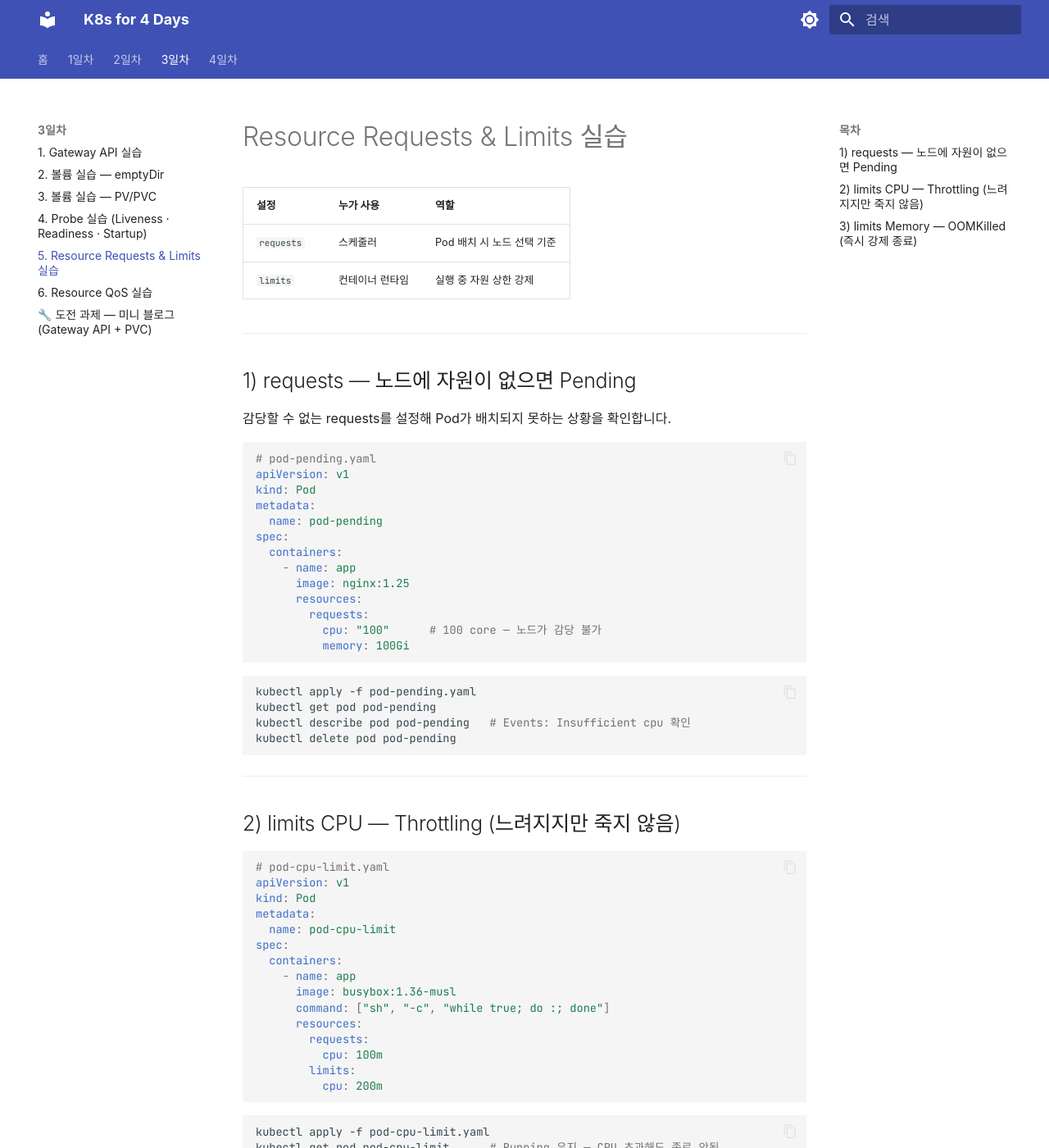
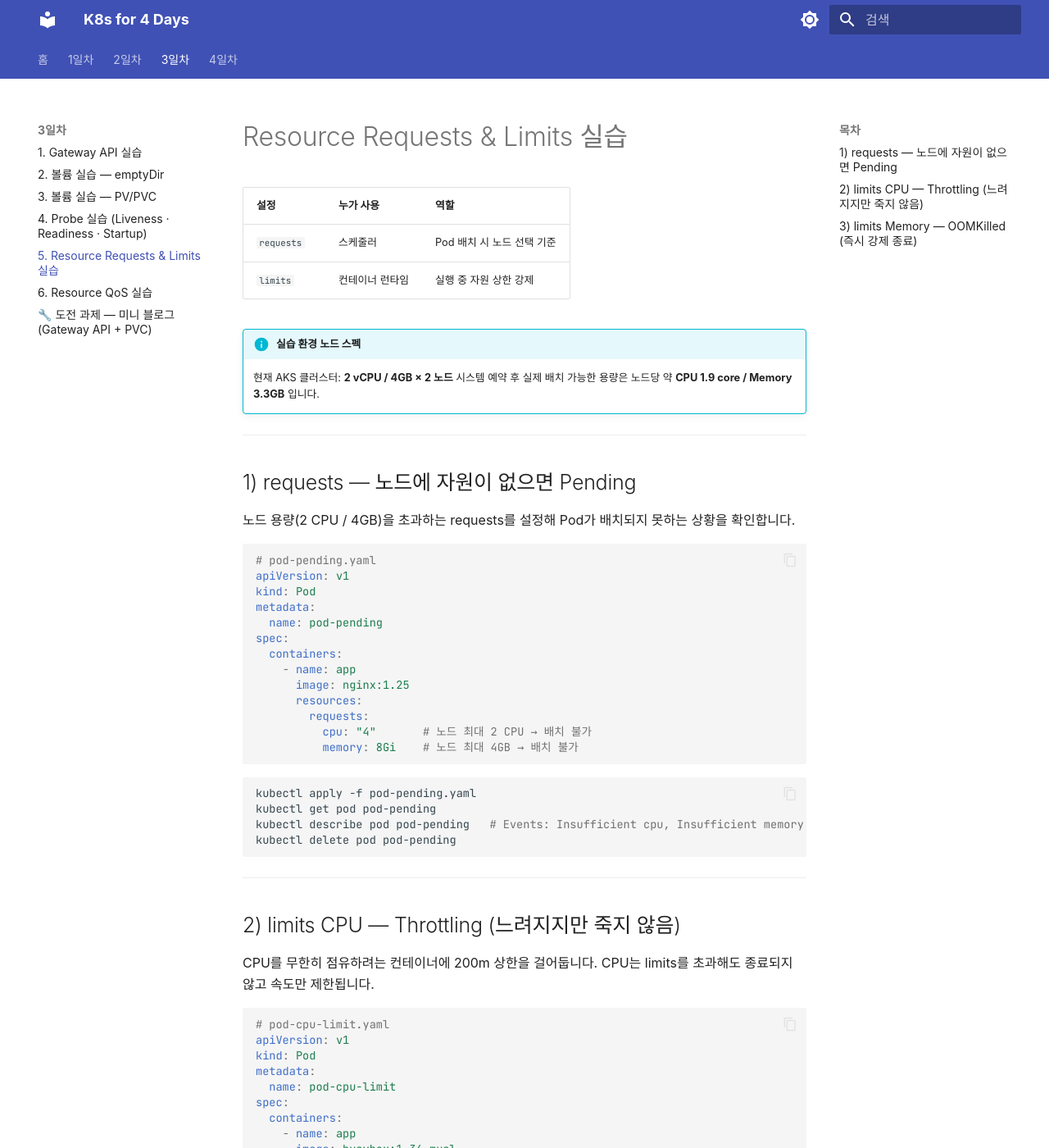
Before and after one commit to skilleat-labs/k8s-for-4days, an MkDocs documentation site: the page built from docs/day3/4-3-resource-quick.md, in a window 1280 px wide and 1400 px high. Shown: the whole window at 82% size. Built offline with MkDocs 1.6.1 and Material for MkDocs 9.7.7, drawn with Linux system fonts in a browser that asks for light colours; some web fonts are replaced; some of the changed text lies outside the part shown.

Commit message:
Update resource lab with AKS 2CPU/4GB node specs

````diff
--- a/docs/day3/4-3-resource-quick.md
+++ b/docs/day3/4-3-resource-quick.md
@@ -5,11 +5,15 @@
 | `requests` | 스케줄러 | Pod 배치 시 노드 선택 기준 |
 | `limits` | 컨테이너 런타임 | 실행 중 자원 상한 강제 |
 
+!!! info "실습 환경 노드 스펙"
+    현재 AKS 클러스터: **2 vCPU / 4GB × 2 노드**
+    시스템 예약 후 실제 배치 가능한 용량은 노드당 약 **CPU 1.9 core / Memory 3.3GB** 입니다.
+
 ---
 
 ## 1) requests — 노드에 자원이 없으면 Pending
 
-감당할 수 없는 requests를 설정해 Pod가 배치되지 못하는 상황을 확인합니다.
+노드 용량(2 CPU / 4GB)을 초과하는 requests를 설정해 Pod가 배치되지 못하는 상황을 확인합니다.
 
 ```yaml
 # pod-pending.yaml
@@ -23,20 +27,23 @@ spec:
       image: nginx:1.25
       resources:
         requests:
-          cpu: "100"      # 100 core — 노드가 감당 불가
-          memory: 100Gi
+          cpu: "4"       # 노드 최대 2 CPU → 배치 불가
+          memory: 8Gi    # 노드 최대 4GB → 배치 불가
 ```
 
 ```bash
 kubectl apply -f pod-pending.yaml
 kubectl get pod pod-pending
-kubectl describe pod pod-pending   # Events: Insufficient cpu 확인
+kubectl describe pod pod-pending   # Events: Insufficient cpu, Insufficient memory 확인
 kubectl delete pod pod-pending
 ```
 
 ---
 
 ## 2) limits CPU — Throttling (느려지지만 죽지 않음)
+
+CPU를 무한히 점유하려는 컨테이너에 200m 상한을 걸어둡니다.
+CPU는 limits를 초과해도 종료되지 않고 속도만 제한됩니다.
 
 ```yaml
 # pod-cpu-limit.yaml
@@ -53,7 +60,7 @@ spec:
         requests:
           cpu: 100m
         limits:
-          cpu: 200m
+          cpu: 200m      # 2 vCPU 중 10%만 허용
 ```
 
 ```bash
@@ -66,6 +73,9 @@ kubectl delete pod pod-cpu-limit
 ---
 
 ## 3) limits Memory — OOMKilled (즉시 강제 종료)
+
+4GB 노드지만 limits를 20Mi로 낮게 설정하고 50MB 할당을 시도합니다.
+Memory는 limits 초과 시 즉시 강제 종료됩니다.
 
 ```yaml
 # pod-oom.yaml
````
